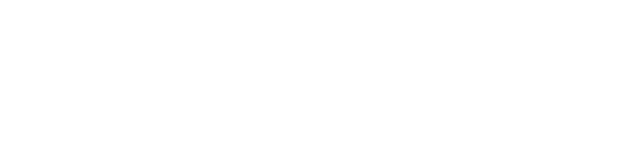
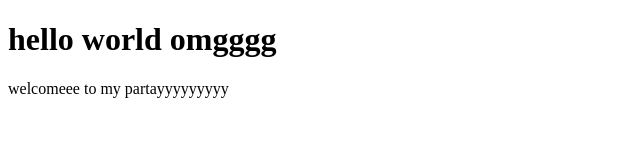
Before and after one commit to jasleensand/hello-world, a plain HTML site: page index.html in a window 1280 px wide. Shown: the whole page, without its empty margins (0-640 px from the left). Drawn offline with Linux system fonts and the light colour scheme.

Commit message:
Add hello message

```diff
--- a/index.html
+++ b/index.html
@@ -3,9 +3,10 @@
 <head>
     <meta charset="UTF-8">
     <meta name="viewport" content="width=device-width, initial-scale=1.0">
-    <title>Document</title>
+    <title>Helloe World</title>
 </head>
 <body>
-
+    <h1> hello world omgggg</h1>
+    <p> welcomeee to my partayyyyyyyyy</p>
 </body>
 </html>
```
